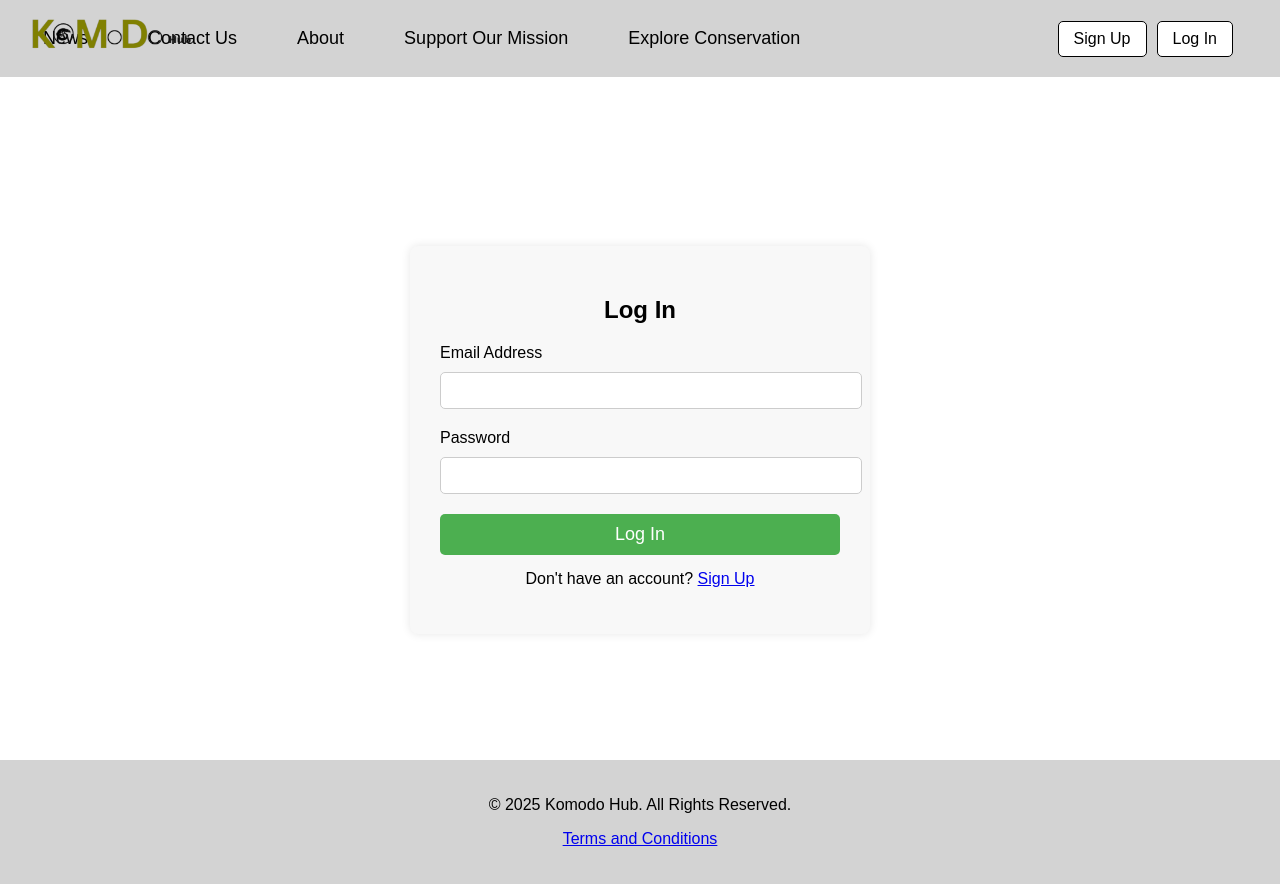
After one commit to ZubRahman/Komodo-Hub, a Flask app: page /login in a window 1280 px wide. The commit adds this page. Run offline with Flask 3, Linux system fonts and the light colour scheme.

Commit message:
Add files via upload

```diff
--- a/app.py
+++ b/app.py
@@ -14,5 +14,9 @@ def aboutus():
 def contactus():
     return render_template('ContactUs.html',methods=['GET','POST'])
 
+@app.route('/login')
+def login():
+    return render_template('Login.html',methods=['GET','POST'])
+
 if __name__ == '__main__':
     app.run(debug=True)
--- a/templates/Index.html
+++ b/templates/Index.html
@@ -147,7 +147,7 @@
         </div>
         <div class="auth-buttons">
             <a href="signup.html">Sign Up</a>
-            <a href="login.html">Log In</a>
+            <a href="/login">Log In</a>
         </div>
     </nav>
 
--- /dev/null
+++ b/templates/Login.html
@@ -0,0 +1,166 @@
+<!DOCTYPE html>
+<html lang="en">
+<head>
+    <meta charset="UTF-8">
+    <meta name="viewport" content="width=device-width, initial-scale=1, maximum-scale=1"/>
+    <title>Login - Komodo Hub</title>
+    <link rel="stylesheet" href="../static/css/style.css">
+    <style>
+        .logo {
+            position: absolute;
+            top: 10px;
+            left: 10px;
+            height: 50px;
+        }
+
+        body {
+            background-color: white;
+            margin: 0;
+            padding: 0;
+            font-family: Arial, sans-serif;
+            text-align: center;
+            color: black;
+        }
+
+        .navbar {
+            background-color: lightgray;
+            padding: 13px;
+            position: fixed;
+            width: 100%;
+            top: 0;
+            display: flex;
+            align-items: center;
+            justify-content: space-between;
+            z-index: 1000;
+        }
+
+        .navbar ul {
+            list-style-type: none;
+            margin: 0;
+            padding: 0;
+            display: flex;
+            margin-right: 60px;
+        }
+
+        .navbar ul li {
+            margin: 0 15px;
+        }
+
+        .navbar ul li a {
+            text-decoration: none;
+            color: black;
+            font-size: 18px;
+        }
+
+        .auth-buttons {
+            display: flex;
+            gap: 10px;
+            margin-right: 60px;
+        }
+
+        .auth-buttons a {
+            text-decoration: none;
+            color: black;
+            padding: 8px 15px;
+            border: 1px solid black;
+            border-radius: 5px;
+            background-color: white;
+        }
+
+        .container {
+            margin-top: 120px;
+            padding: 20px;
+            display: flex;
+            justify-content: center;
+            align-items: center;
+            height: calc(100vh - 200px);
+        }
+
+        .login-form {
+            width: 400px;
+            padding: 30px;
+            background-color: #f8f8f8;
+            box-shadow: 0px 0px 10px rgba(0, 0, 0, 0.1);
+            border-radius: 8px;
+            text-align: left;
+        }
+
+        .login-form h2 {
+            text-align: center;
+            margin-bottom: 20px;
+        }
+
+        .login-form label {
+            display: block;
+            margin-bottom: 10px;
+            font-size: 16px;
+        }
+
+        .login-form input {
+            width: 100%;
+            padding: 10px;
+            margin-bottom: 20px;
+            border: 1px solid #ccc;
+            border-radius: 5px;
+        }
+
+        .login-form button {
+            width: 100%;
+            padding: 10px;
+            background-color: #4CAF50;
+            color: white;
+            border: none;
+            border-radius: 5px;
+            cursor: pointer;
+            font-size: 18px;
+        }
+
+        .login-form button:hover {
+            background-color: #45a049;
+        }
+
+        .footer {
+            padding: 20px;
+            background-color: lightgray;
+            text-align: center;
+        }
+    </style>
+</head>
+<body>
+<nav class="navbar">
+    <img src="../static/images/logo.png" alt="Komodo Hub Logo" class="logo">
+    <ul>
+        <li><a href="news.html">News</a></li>
+        <li><a href="contact.html">Contact Us</a></li>
+        <li><a href="/aboutus">About</a></li>
+        <li><a href="support.html">Support Our Mission</a></li>
+        <li><a href="explore.html">Explore Conservation</a></li>
+    </ul>
+    <div class="auth-buttons">
+        <a href="signup.html">Sign Up</a>
+        <a href="login.html">Log In</a>
+    </div>
+</nav>
+
+<div class="container">
+    <div class="login-form">
+        <h2>Log In</h2>
+        <form action="login_process.php" method="post">
+            <label for="email">Email Address</label>
+            <input type="email" id="email" name="email" required>
+
+            <label for="password">Password</label>
+            <input type="password" id="password" name="password" required>
+
+            <button type="submit">Log In</button>
+        </form>
+        <p style="text-align: center; margin-top: 15px;">Don't have an account? <a href="signup.html">Sign Up</a></p>
+    </div>
+</div>
+
+<div class="footer">
+    <p>&copy; 2025 Komodo Hub. All Rights Reserved.</p>
+    <p><a href="terms.html">Terms and Conditions</a></p>
+</div>
+</body>
+</html>
```
